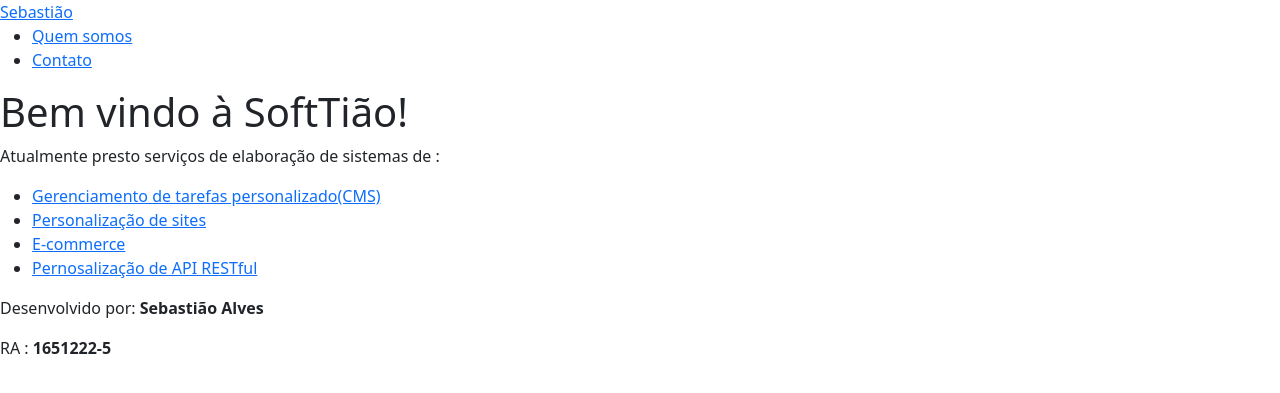
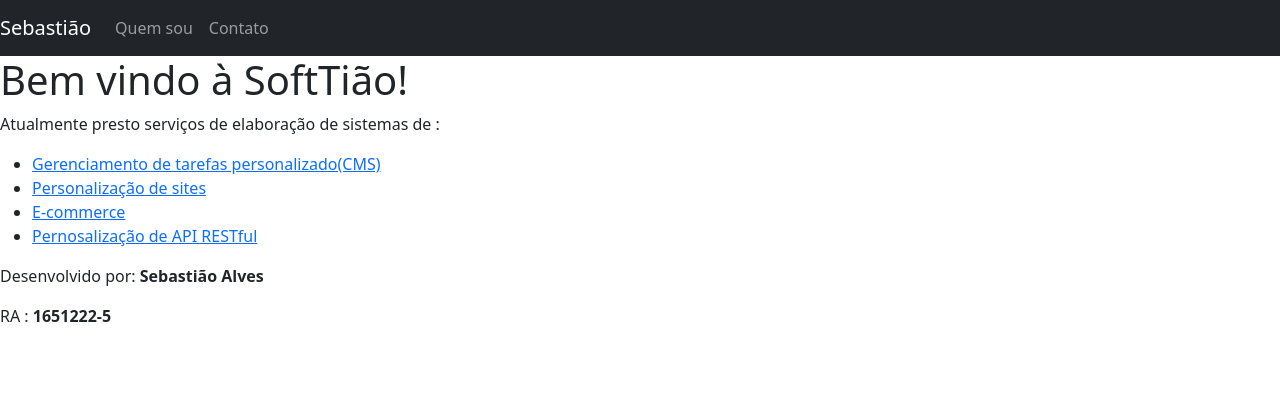
Before and after one commit to Tiaomain/16512225-SebastiaoAlves, a PHP site: page /index.php in a window 1280 px wide. Shown: the top 393 px of the page. Run offline with PHP 8.4, Linux system fonts and the light colour scheme.

Commit message:
Inserindo as classes para estilização

```diff
--- a/index.php
+++ b/index.php
@@ -1,5 +1,6 @@
 <!DOCTYPE html>
 <html lang="en, pt-br">
+
 <head>
     <meta charset="UTF-8">
     <meta http-equiv="X-UA-Compatible" content="IE=edge">
@@ -7,14 +8,17 @@
     <link rel="stylesheet" href="css/bootstrap.css">
     <title>Desenvolvedor Iniciante</title>
 </head>
+
 <body>
     <header>
-        <nav>
-            <div class="logo"><a href="index.php">Sebastião</a></div>
-            <ul class="menu">
-                <li><a href="index.php?pagina=pages/quemSou.php">Quem somos</a></li>
-                <li><a href="index.php?pagina=pages/contato.php">Contato</a></li>
-            </ul>
+        <nav class="navbar navbar-expand-md bg-dark navbar-dark">
+            <div>
+                <a class="navbar-brand" href="index.php">Sebastião</a></div>
+                <ul class="navbar-nav">
+                    <li class="nav-item"><a class="nav-link" href="index.php?pagina=pages/quemSou.php">Quem sou</a></li>
+                    <li class="nav-item"><a class="nav-link" href="index.php?pagina=pages/contato.php">Contato</a></li>
+                </ul>
+            </div>
         </nav>
     </header>
     <main>
@@ -33,4 +37,5 @@
         <p>RA : <strong>1651222-5</strong></p>
     </footer>
 </body>
+
 </html>
```
